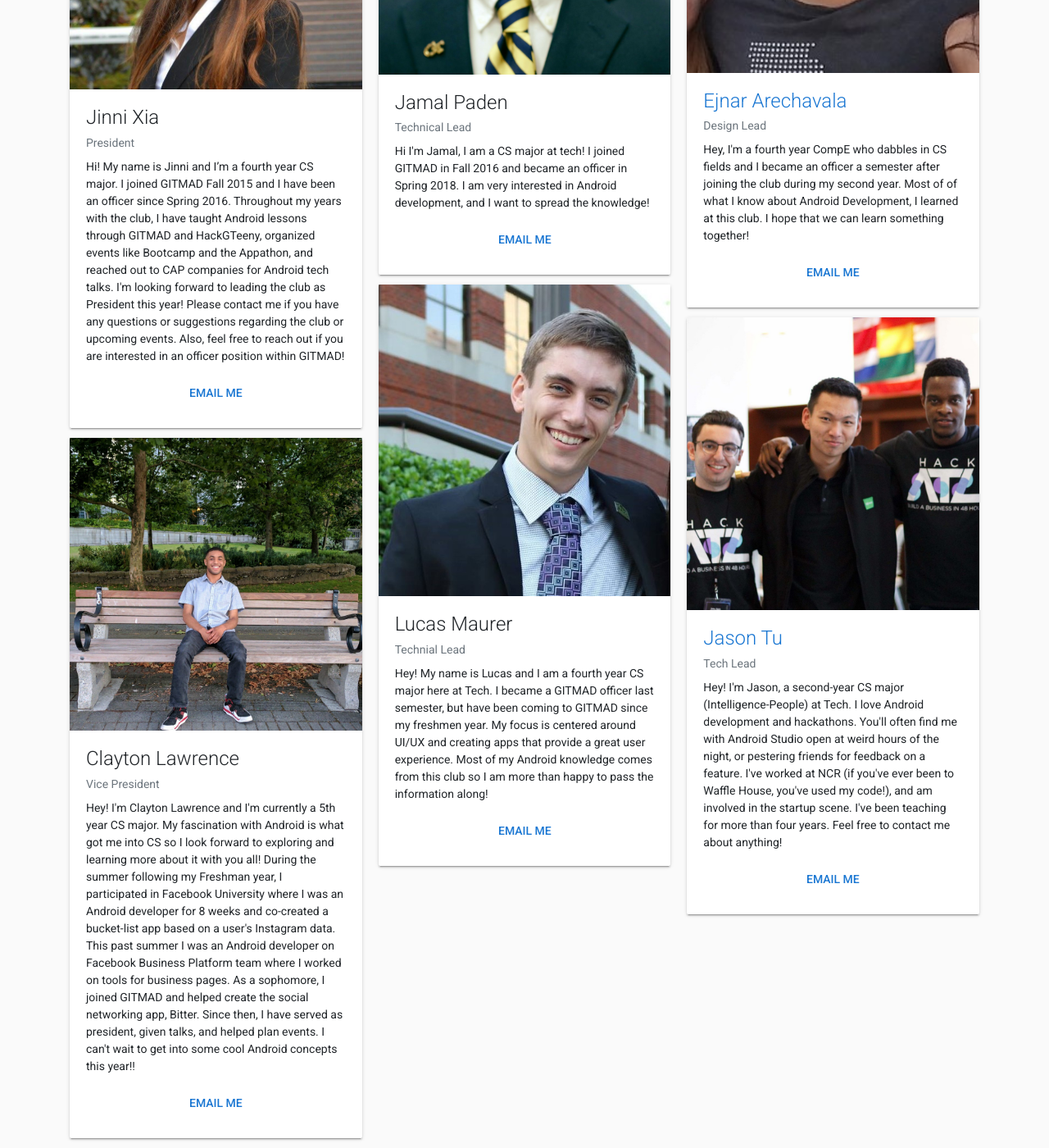
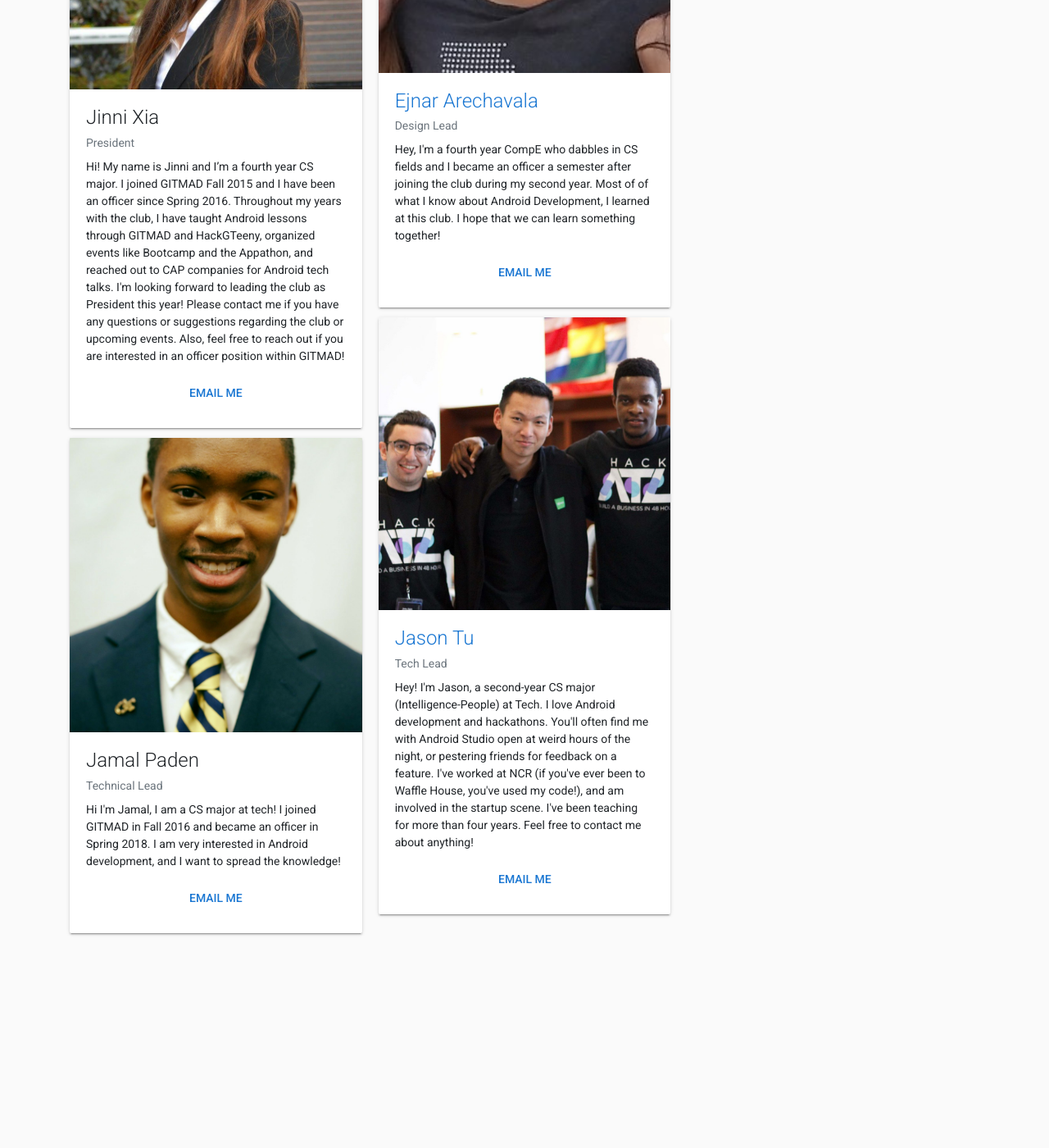
Before and after one commit to git-mad/gitmad.github.io, a Jekyll site: the page built from about.html, in a window 1280 px wide and 1400 px high, scrolled down 371 px. Shown: the whole window at 82% size. Built offline with Jekyll 4.4.1, drawn with Linux system fonts in a browser that asks for light colours; nearby versions of some CDN libraries; after the commit the page ends 1521 px from its top, so only the background shows below that.

Commit message:
Update officers.yml

```diff
--- a/_data/officers.yml
+++ b/_data/officers.yml
@@ -4,23 +4,11 @@
   position: President
   bio: Hi! My name is Jinni and I’m a fourth year CS major. I joined GITMAD Fall 2015 and I have been an officer since Spring 2016. Throughout my years with the club, I have taught Android lessons through GITMAD and HackGTeeny, organized events like Bootcamp and the Appathon, and reached out to CAP companies for Android tech talks. I'm looking forward to leading the club as President this year! Please contact me if you have any questions or suggestions regarding the club or upcoming events. Also, feel free to reach out if you are interested in an officer position within GITMAD!
 
-- name: Clayton Lawrence
-  picture: /assets/images/officers/clawrence.jpg
-  email: clawrence8@gatech.edu
-  position: Vice President
-  bio: Hey! I'm Clayton Lawrence and I'm currently a 5th year CS major. My fascination with Android is what got me into CS so I look forward to exploring and learning more about it with you all! During the summer following my Freshman year, I participated in Facebook University where I was an Android developer for 8 weeks and co-created a bucket-list app based on a user's Instagram data. This past summer I was an Android developer on Facebook Business Platform team where I worked on tools for business pages. As a sophomore, I joined GITMAD and helped create the social networking app, Bitter. Since then, I have served as president, given talks, and helped plan events. I can't wait to get into some cool Android concepts this year!!
-
 - name: Jamal Paden
   picture: /assets/images/officers/jpaden.jpg
   email: jpaden@gatech.edu
   position: Technical Lead
   bio: Hi I'm Jamal, I am a CS major at tech! I joined GITMAD in Fall 2016 and became an officer in Spring 2018. I am very interested in Android development, and I want to spread the knowledge!
-
-- name: Lucas Maurer
-  picture: /assets/images/officers/lmaurer.jpg
-  email: lmaurer@gatech.edu
-  position: Technial Lead
-  bio: Hey! My name is Lucas and I am a fourth year CS major here at Tech. I became a GITMAD officer last semester, but have been coming to GITMAD since my freshmen year. My focus is centered around UI/UX and creating apps that provide a great user experience. Most of my Android knowledge comes from this club so I am more than happy to pass the information along!
 
 - name: Ejnar Arechavala
   website: https://ejnar.me/
```
